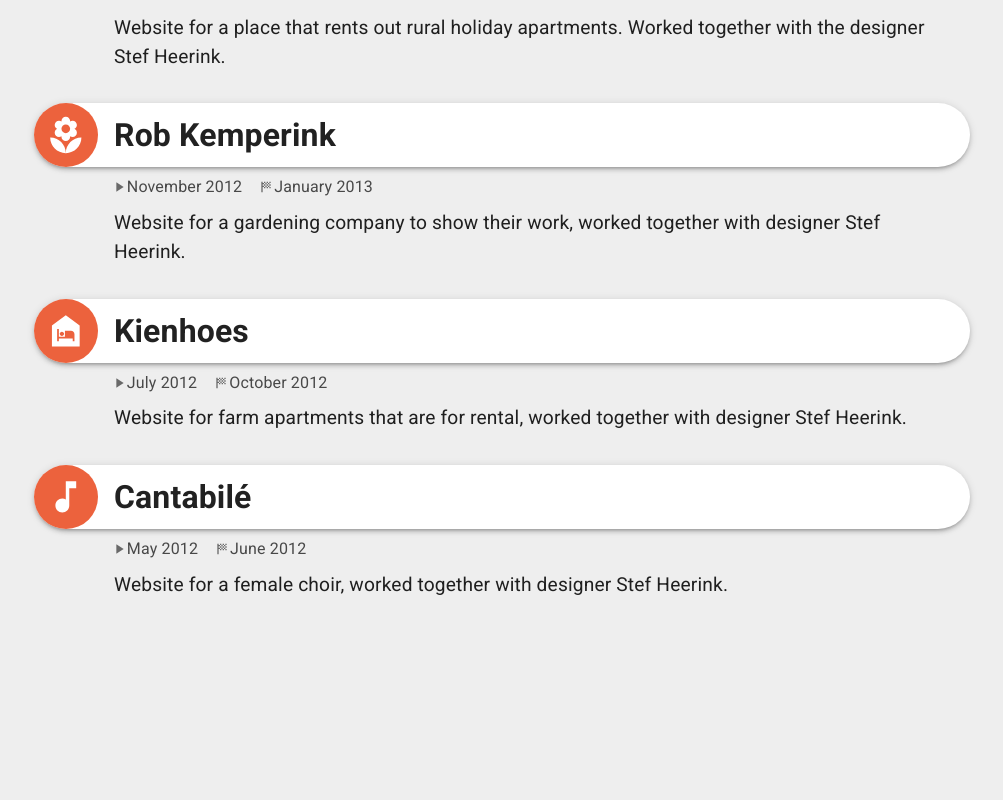
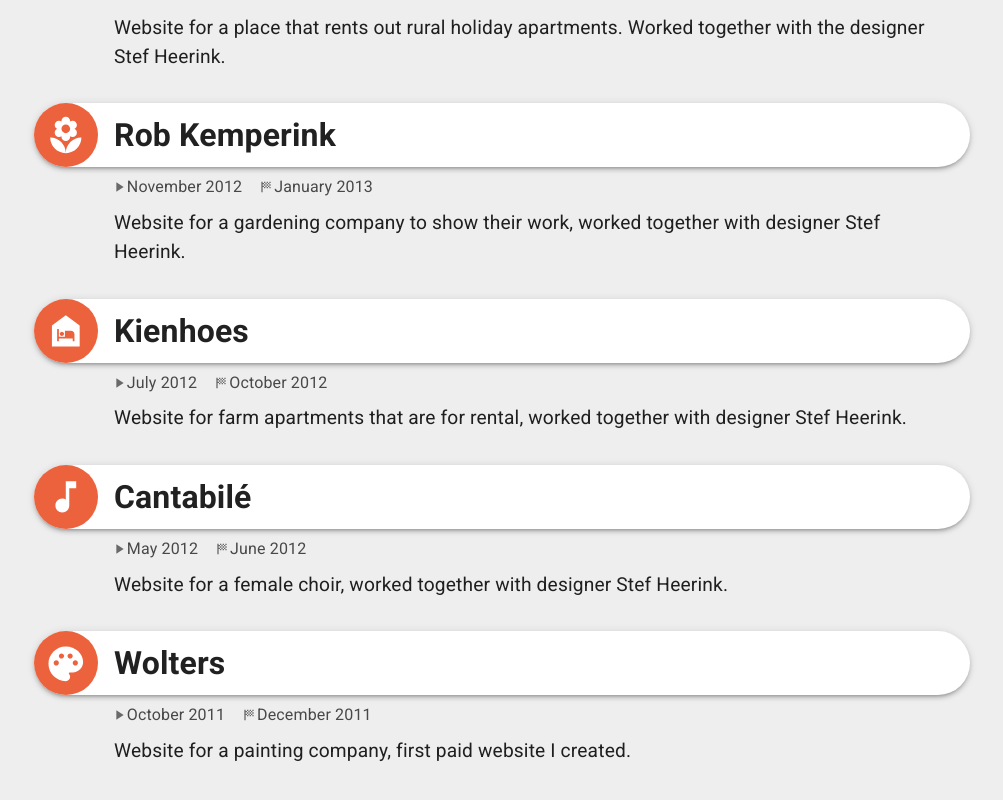
Before and after one commit to NLthijs48/NLthijs48.github.io, a React (Create React App) app: page / in a window 1280 px wide. Shown: the part 3494-4294 px from the top of the page, without its empty margins (138-1141 px from the left). Before the commit the page ends 4253 px from the top, so only its background shows below. Built offline with nearby package versions, Linux system fonts and the light colour scheme.

Commit message:
Add Wolters website project

```diff
--- a/src/activities/allActivities.ts
+++ b/src/activities/allActivities.ts
@@ -12,6 +12,7 @@ import erveGetkot from './erveGetkot/erveGetkot';
 import robKemperink from './robKemperink/robKemperink';
 import kienhoes from './kienhoes/kienhoes';
 import cantabile from './cantabile/cantabile';
+import wolters from './wolters/wolters';
 
 const allActivities: ActivityInformation[] = [
 	crisp,
@@ -27,6 +28,7 @@ const allActivities: ActivityInformation[] = [
 	robKemperink,
 	kienhoes,
 	cantabile,
+	wolters,
 ];
 
 export default allActivities;
--- /dev/null
+++ b/src/activities/wolters/wolters.ts
@@ -0,0 +1,15 @@
+import {JobInformation} from '../ActivityInformation';
+import PaletteIcon from '@mui/icons-material/Palette';
+import ActivityType from '../ActivityType';
+
+const wolters: JobInformation = {
+	activityType: ActivityType.Job,
+	name: 'Wolters',
+	description: 'Website for a painting company, first paid website I created.',
+	from: 'October 2011', // First contact and planning
+	till: 'December 2011', // Rough date around which the website launched
+	Icon: PaletteIcon,
+	website: 'https://schildersbedrijfwolters.nl/',
+};
+
+export default wolters;
```
